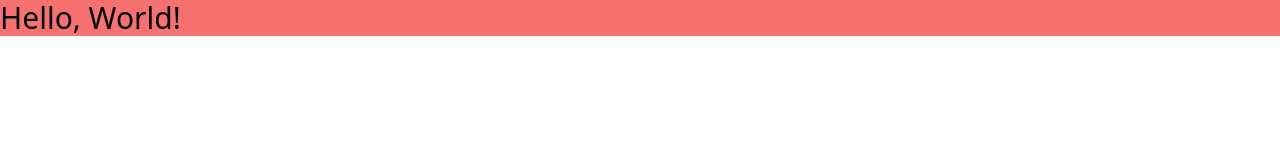
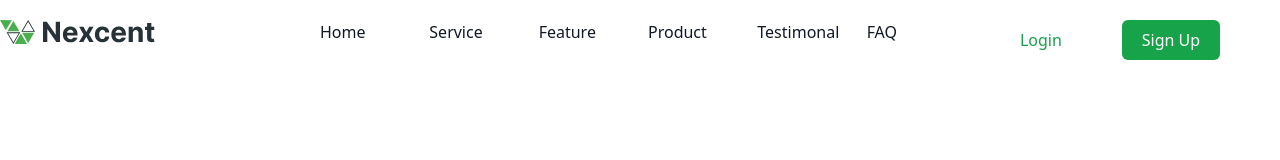
Before and after one commit to Min-Thant-Aung-Martin/first-project-tailwindcss, a website: page src/index.html in a window 1280 px wide. Drawn offline with Linux system fonts and the light colour scheme.

Commit message:
finish nav

```diff
--- a/src/index.html
+++ b/src/index.html
@@ -5,8 +5,39 @@
     <meta name="viewport" content="width=device-width, initial-scale=1.0">
     <title>Home Page</title>
     <link rel="stylesheet" href="./output.css">
+    <link rel="icon" href="../img/Icon.svg" type="image/icon type">
 </head>
 <body>
-    <h1 class="font-sans text-3xl bg-red-400">Hello, World!</h1>
+    <!-- Nav Bar -->
+    <div class="container mx-auto h-20 content-center">
+        <nav class="flex flex-row">
+            <!-- Logo -->
+            <div class="basis-1/4">
+                <img src="../img/Logo.svg" alt="">
+            </div>
+            <!-- Nav Menu -->
+            <div class="basis-1/2">
+                <div class="row columns-6 text-gray-900">
+                    <a href="#" class="block ">Home</a>
+                    <a href="#" class="block ">Service</a>
+                    <a href="#" class="block ">Feature</a>
+                    <a href="#" class="block ">Product</a>
+                    <a href="#" class="block ">Testimonal</a>
+                    <a href="#" class="block uppercase">Faq</a>
+                </div>
+            </div>
+            <!-- Login SignUp -->
+            <div class="basis-1/4">
+                <div class="flex flex-row justify-evenly">
+                    <button class="text-green-600">Login</button>
+                    <button class="bg-green-600 text-white rounded-md px-5 py-2">Sign Up</button>
+                </div>
+            </div>
+         </nav>
+    </div>
+    <!-- Nav Bar section end! -->
+
+    <!-- Hero section -->
+
 </body>
 </html>
```
Also changed, not shown: img/Icon.svg (added), img/Logo.svg (added), src/output.css.
